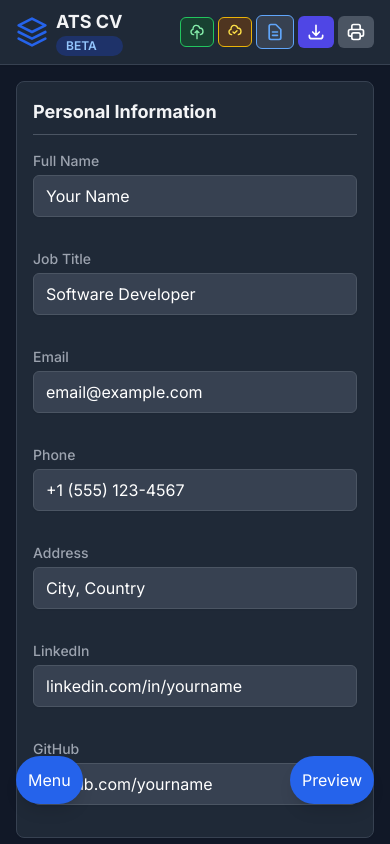
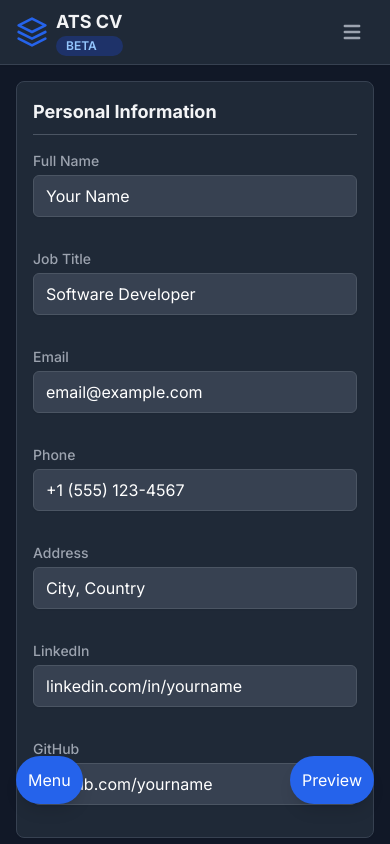
Before and after one commit to rvoidex7/ats-cv-Create, a React (Vite) app: page / in a window 390 px wide. Built offline with nearby package versions, Linux system fonts and the light colour scheme; what @react-pdf/renderer would draw is missing.

Commit message:
Hamburger Menu

```diff
--- a/App.tsx
+++ b/App.tsx
@@ -18,6 +18,7 @@ const App: React.FC = () => {
   const [activePage, setActivePage] = useState('editor');
   const [isSidebarOpen, setIsSidebarOpen] = useState(false);
   const [isPreviewOpen, setIsPreviewOpen] = useState(false);
+  const [isMobileMenuOpen, setIsMobileMenuOpen] = useState(false);
 
 
   const handlePrint = () => {
@@ -93,26 +94,44 @@ const App: React.FC = () => {
                 <span className="bg-blue-100 text-blue-800 dark:bg-blue-900/60 dark:text-blue-300 text-xs font-semibold px-2.5 py-0.5 rounded-full">BETA</span>
               </div>
             </div>
-            <div className="flex items-center space-x-1 sm:space-x-2">
-              <button onClick={handleImport} className="flex items-center space-x-1 sm:space-x-2 bg-green-100 text-green-700 border border-green-300 dark:bg-green-900/60 dark:text-green-300 dark:border-green-500 font-medium px-2 sm:px-3 py-1.5 sm:py-2 rounded-md text-sm hover:bg-green-200 dark:hover:bg-green-800/60" title="Import CV Data (.json)">
+
+            <div className="sm:hidden">
+              <button
+                onClick={() => setIsMobileMenuOpen(!isMobileMenuOpen)}
+                className="text-gray-500 dark:text-gray-400 hover:bg-gray-100 dark:hover:bg-gray-700 focus:outline-none focus:ring-4 focus:ring-gray-200 dark:focus:ring-gray-700 rounded-lg text-sm p-2.5"
+              >
+                <svg className="w-6 h-6" fill="currentColor" viewBox="0 0 20 20"><path fillRule="evenodd" d="M3 5a1 1 0 011-1h12a1 1 0 110 2H4a1 1 0 01-1-1zM3 10a1 1 0 011-1h12a1 1 0 110 2H4a1 1 0 01-1-1zM3 15a1 1 0 011-1h12a1 1 0 110 2H4a1 1 0 01-1-1z" clipRule="evenodd"></path></svg>
+              </button>
+            </div>
+
+            <div className={`
+              absolute sm:relative top-16 left-0 right-0 sm:top-auto sm:left-auto sm:right-auto
+              bg-white dark:bg-gray-800 sm:bg-transparent dark:sm:bg-transparent
+              shadow-lg sm:shadow-none
+              p-4 sm:p-0
+              ${isMobileMenuOpen ? 'block' : 'hidden'} sm:flex sm:items-center sm:space-x-2
+            `}>
+              <div className="flex flex-col sm:flex-row space-y-2 sm:space-y-0 sm:space-x-2 w-full">
+                <button onClick={handleImport} className="flex items-center justify-center space-x-2 bg-green-100 text-green-700 border border-green-300 dark:bg-green-900/60 dark:text-green-300 dark:border-green-500 font-medium px-3 py-2 rounded-md text-sm hover:bg-green-200 dark:hover:bg-green-800/60" title="Import CV Data (.json)">
                   <svg className="w-4 h-4" fill="none" stroke="currentColor" viewBox="0 0 24 24"><path strokeLinecap="round" strokeLinejoin="round" strokeWidth={2} d="M7 16a4 4 0 01-.88-7.903A5 5 0 1115.9 6L16 6a5 5 0 011 9.9M15 13l-3-3m0 0l-3 3m3-3v12" /></svg>
-                <span className="hidden sm:inline">Import</span>
+                  <span className="sm:inline">Import</span>
                 </button>
-              <button onClick={exportCvData} className="flex items-center space-x-1 sm:space-x-2 bg-yellow-100 text-yellow-700 border border-yellow-300 dark:bg-yellow-900/60 dark:text-yellow-300 dark:border-yellow-500 font-medium px-2 sm:px-3 py-1.5 sm:py-2 rounded-md text-sm hover:bg-yellow-200 dark:hover:bg-yellow-800/60" title="Export CV Data (.json)">
+                <button onClick={exportCvData} className="flex items-center justify-center space-x-2 bg-yellow-100 text-yellow-700 border border-yellow-300 dark:bg-yellow-900/60 dark:text-yellow-300 dark:border-yellow-500 font-medium px-3 py-2 rounded-md text-sm hover:bg-yellow-200 dark:hover:bg-yellow-800/60" title="Export CV Data (.json)">
                   <svg className="w-4 h-4" fill="none" stroke="currentColor" viewBox="0 0 24 24"><path strokeLinecap="round" strokeLinejoin="round" strokeWidth={2} d="M7 16a4 4 0 01-.88-7.903A5 5 0 1115.9 6L16 6a5 5 0 011 9.9M9 12l2 2 4-4" /></svg>
-                <span className="hidden sm:inline">Export</span>
+                  <span className="sm:inline">Export</span>
                 </button>
-              <button onClick={() => setIsAtsModalOpen(true)} className="flex items-center space-x-1 sm:space-x-2 bg-white text-blue-600 border border-blue-600 dark:bg-gray-700 dark:text-blue-400 dark:border-blue-400 font-medium px-2 sm:px-3 py-1.5 sm:py-2 rounded-md text-sm hover:bg-blue-50 dark:hover:bg-gray-600" title="ATS Analysis">
+                <button onClick={() => setIsAtsModalOpen(true)} className="flex items-center justify-center space-x-2 bg-white text-blue-600 border border-blue-600 dark:bg-gray-700 dark:text-blue-400 dark:border-blue-400 font-medium px-3 py-2 rounded-md text-sm hover:bg-blue-50 dark:hover:bg-gray-600" title="ATS Analysis">
                   <AnalysisIcon />
-                <span className="hidden sm:inline">Analyze</span>
+                  <span className="sm:inline">Analyze</span>
                 </button>
-              <button onClick={handleExportPdf} className="flex items-center space-x-1 sm:space-x-2 bg-indigo-600 text-white font-medium px-2 sm:px-3 py-1.5 sm:py-2 rounded-md text-sm hover:bg-indigo-700" title="Download as PDF">
+                <button onClick={handleExportPdf} className="flex items-center justify-center space-x-2 bg-indigo-600 text-white font-medium px-3 py-2 rounded-md text-sm hover:bg-indigo-700" title="Download as PDF">
                   <DownloadIcon />
-                <span className="hidden sm:inline">Download PDF</span>
+                  <span className="sm:inline">Download PDF</span>
                 </button>
-              <button onClick={handlePrint} className="flex items-center space-x-1 sm:space-x-2 bg-gray-600 text-white font-medium px-2 sm:px-3 py-1.5 sm:py-2 rounded-md text-sm hover:bg-gray-700" title="Print">
+                <button onClick={handlePrint} className="flex items-center justify-center space-x-1 bg-gray-600 text-white font-medium px-3 py-2 rounded-md text-sm hover:bg-gray-700" title="Print">
                   <PrintIcon />
                 </button>
+              </div>
             </div>
           </div>
         </header>
```
Lines whose indentation alone changed are shown as unchanged.
